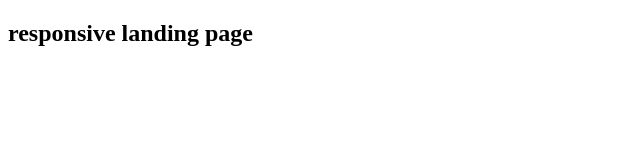
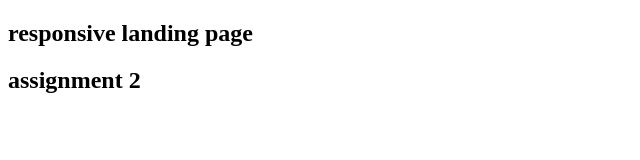
Before and after one commit to DebabrataSaha-570/responsive-landing-page, a plain HTML site: page index.html in a window 1280 px wide. Shown: the whole page, without its empty margins (0-640 px from the left). Drawn offline with Linux system fonts and the light colour scheme.

Commit message:
assignment 2

```diff
--- a/index.html
+++ b/index.html
@@ -7,5 +7,6 @@
 </head>
 <body>
     <h2>responsive landing page</h2>
+    <h2>assignment 2</h2>
 </body>
 </html>
```
Also changed, not shown: styles/style.css (added).
